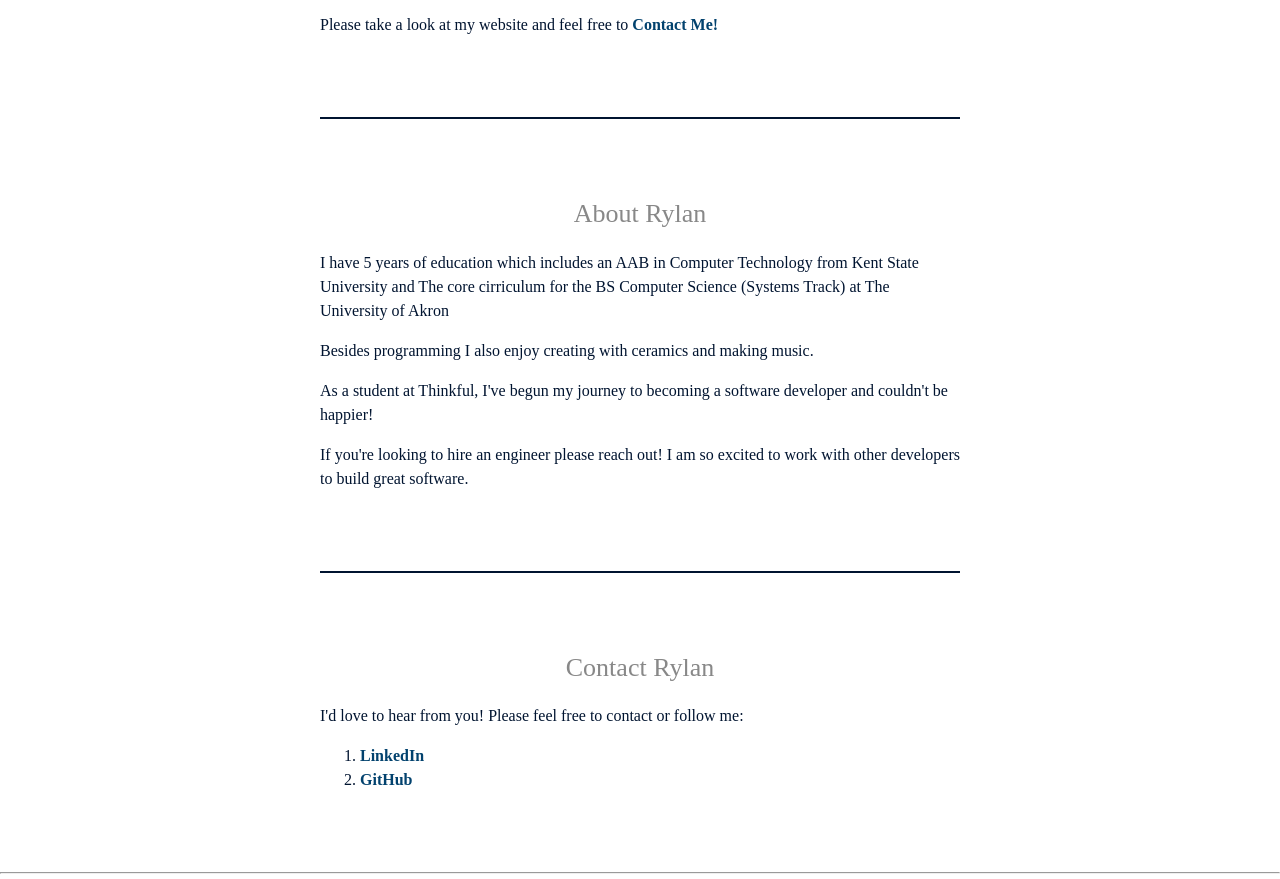
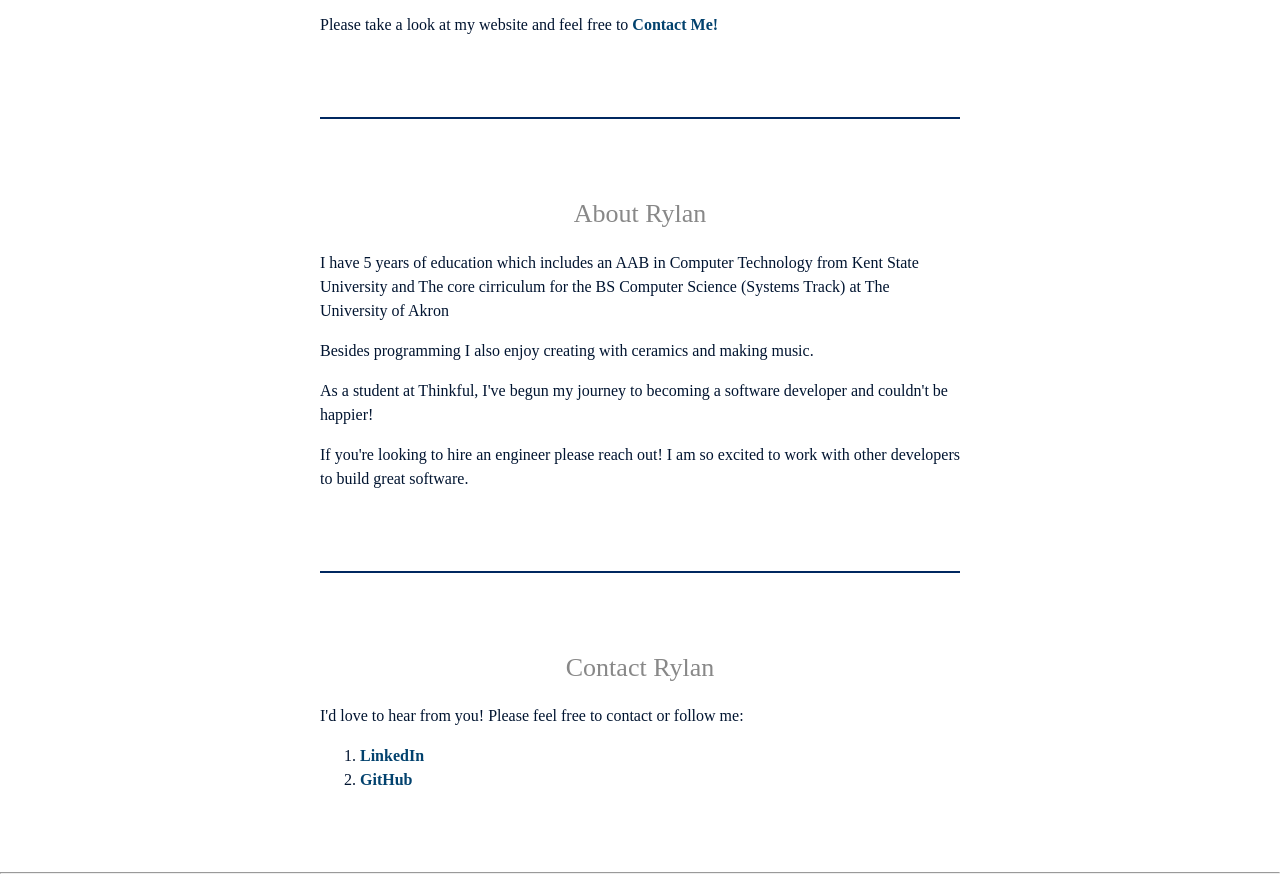
Before and after one commit to dryland33/Thinkful_Portfolio, a plain HTML site: page index.html in a window 1280 px wide. Shown: the part 1047-1926 px from the top of the page. Drawn offline with nearby package versions, Linux system fonts and the light colour scheme; a script that the page names is missing.

Commit message:
Update style.css

```diff
--- a/style.css
+++ b/style.css
@@ -90,5 +90,5 @@ img, iframe {
 /*positioning*/
 .border-top {
   padding-top: 80px;
-  border-top: 2px solid #001430;
+  border-top: 2px solid #002860;
 }
```
